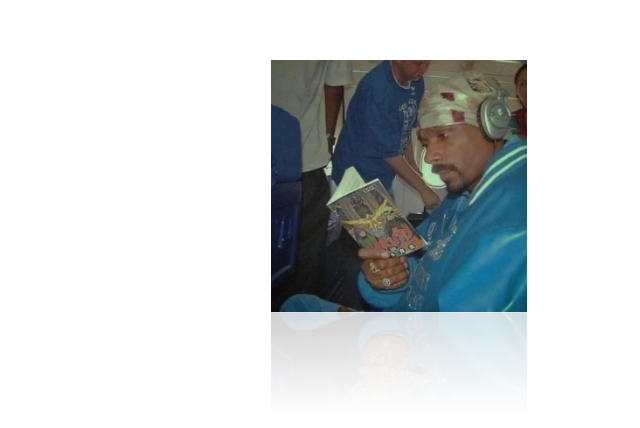
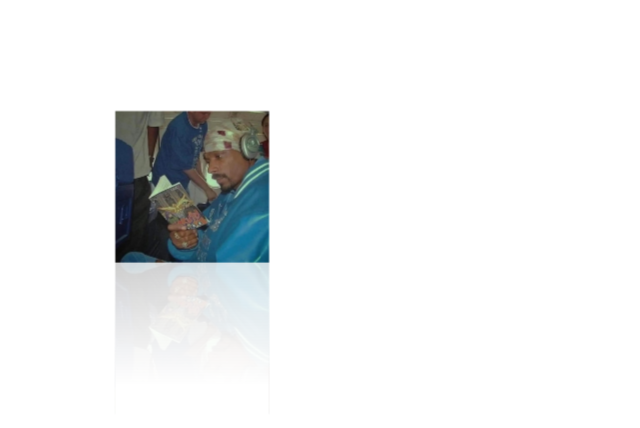
Before and after one commit to Juan-Espino/Footy-Rookie-Frontend, a React (Vite) app: page / in a window 1280 px wide. Shown: the part 212-640 px from the top of the page, without its empty margins (241-881 px from the left). Built offline with nearby package versions, Linux system fonts and the light colour scheme.

Commit message:
organized the project and starting making the carousel animation(hard)

```diff
--- a/src/App.tsx
+++ b/src/App.tsx
@@ -1,30 +1,7 @@
-// import Trophy from "./assets/Icons/Trophy";
-// import TrophyImg from "./assets/Icons/Trophy.svg";
-import img from "./assets/sample.jfif";
+import CarouselWrapper from "./carousel/CarouselWrapper";
 
 function App() {
-	return (
-		<div className="h-screen w-screen flex justify-center align-middle">
-			<section id="icon-block" className="self-center size-64">
-				<img src={img} className="" />
-				<div id="reflection" className="relative ">
-					{/* <Trophy /> */}
-					<img src={img} className="-scale-y-[1] opacity-20  " />
-					<div
-						id="overlay"
-						className="absolute top-0 left-0 size-64 bg-gradient-to-t from-white from-60%	"
-					>
-						{/* .overlay {
-    position:absolute; top:0px; left:0px; width:78px; height:120px;
-    background-image: -moz-linear-gradient( center bottom, rgb(255,255,255) 60%, rgba(255,255,255,0) 75%);
-    background-image: -o-linear-gradient( rgba(255,255,255,0) 25%, rgb(255,255,255) 40%);
-    background-image: -webkit-gradient( linear, left bottom, left top, color-stop(0.60, rgb(255,255,255)), color-stop(0.75, rgba(255,255,255,0)));
-    filter: progid:DXImageTransform.Microsoft.Gradient( gradientType=0, startColor=0, EndColorStr=#ffffff); */}
-					</div>
-				</div>
-			</section>
-		</div>
-	);
+	return <CarouselWrapper />;
 }
 
 export default App;
--- /dev/null
+++ b/src/carousel/CarouselItem.tsx
@@ -0,0 +1,20 @@
+type CarouselItemProps = {
+	img: string;
+};
+
+const CarouselItem = ({ img }: CarouselItemProps) => {
+	return (
+		<section id="icon-block" className="self-center size-64">
+			<img src={img} className="" />
+			<div id="reflection" className="relative ">
+				<img src={img} className="-scale-y-[1] opacity-20  " />
+				<div
+					id="overlay"
+					className="absolute top-0 left-0 size-64 bg-gradient-to-t from-white from-20%	"
+				></div>
+			</div>
+		</section>
+	);
+};
+
+export default CarouselItem;
--- /dev/null
+++ b/src/carousel/CarouselWrapper.tsx
@@ -0,0 +1,15 @@
+import CarouselItem from "./CarouselItem";
+import img from "../assets/Images/sample.jfif";
+
+const CarouselWrapper = () => {
+	return (
+		<div
+			id="carousel"
+			className="h-screen w-screen flex justify-center align-middle animate-around-the-world"
+		>
+			<CarouselItem img={img} />
+		</div>
+	);
+};
+
+export default CarouselWrapper;
--- a/tailwind.config.js
+++ b/tailwind.config.js
@@ -1,8 +1,25 @@
+import { transform } from "typescript";
+
 /** @type {import('tailwindcss').Config} */
 export default {
 	content: ["./index.html", "./src/**/*.{js,ts,jsx,tsx}"],
 	theme: {
-		extend: {},
+		extend: {
+			keyframes: {
+				around: {
+					"25%": { transform: "translateX(-40%) scale(.75) " },
+
+					"50%": { transform: "translateX(0%) scale(.50)" },
+
+					"75%": { transform: "translateX(40%) scale(.75)" },
+					"100%": { transform: "translateX(0%) scale(1)" },
+				},
+			},
+
+			animation: {
+				"around-the-world": "around 20s linear infinite",
+			},
+		},
 	},
 	plugins: [],
 };
```
Also changed, not shown: src/assets/images/sample.jfif (renamed from src/assets/sample.jfif).
